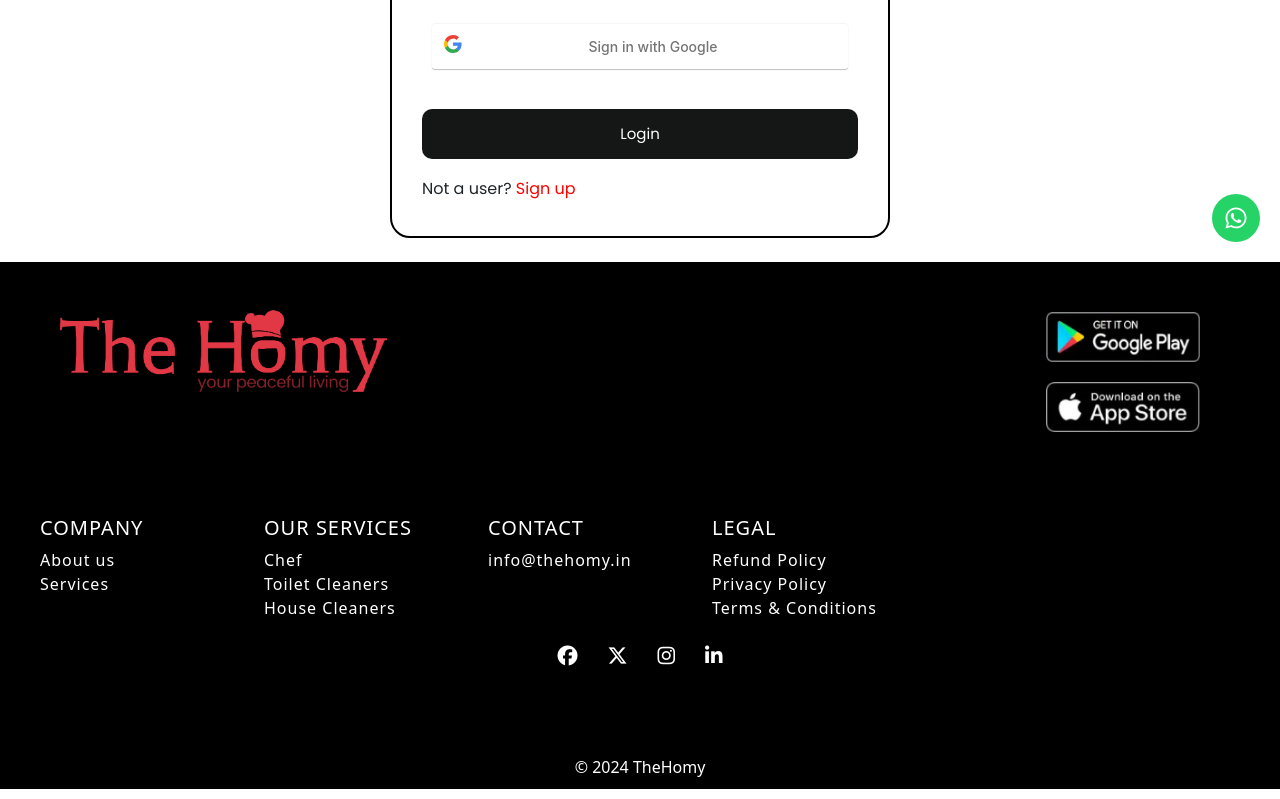
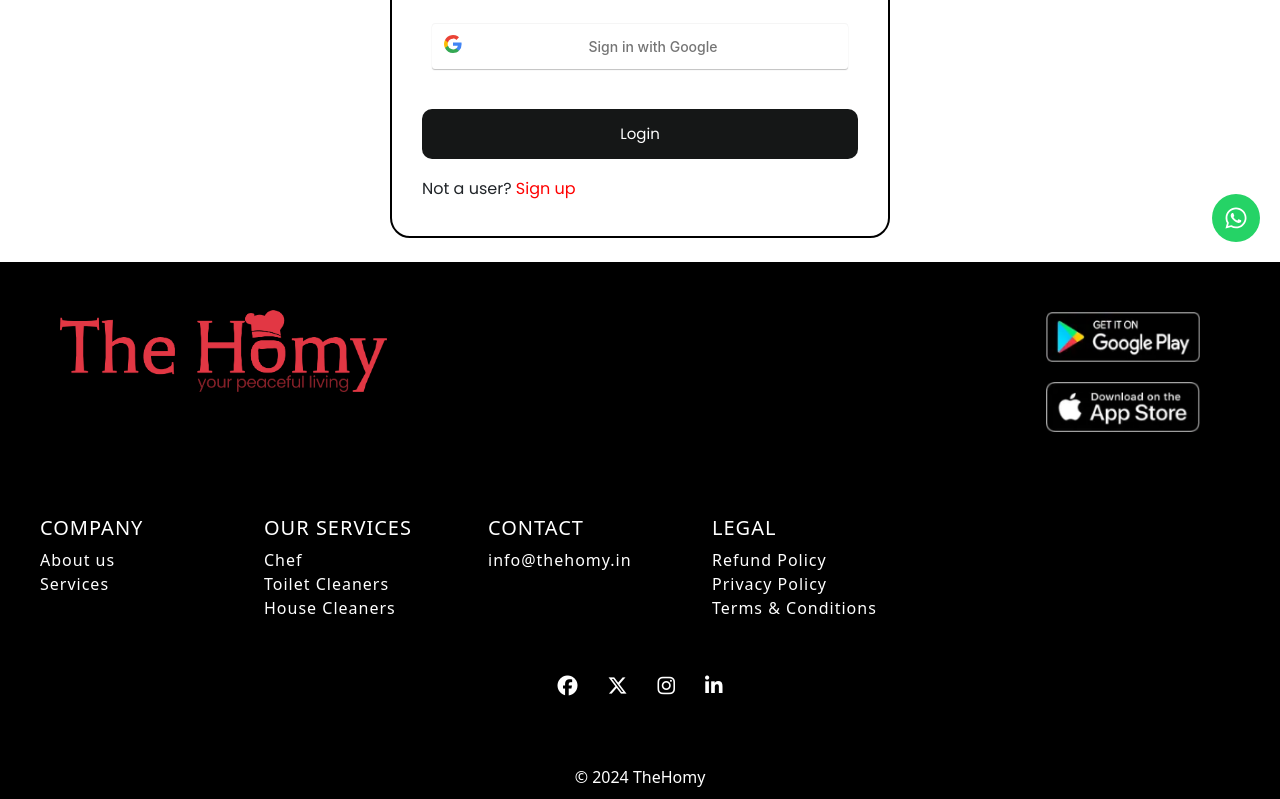
Before and after one commit to thehomy001/thehomy.in, a React (Vite) app: page /Login in a window 1280 px wide. Shown: the part 538-1337 px from the top of the page. Built offline with nearby package versions, Linux system fonts and the light colour scheme.

Commit message:
finished

```diff
--- a/components/Banner/Banner.css
+++ b/components/Banner/Banner.css
@@ -1,5 +1,16 @@
 .banner-outer {
 	font-family: "Lato", sans-serif;
+}
+.carousel-control-prev-icon{
+	display: none;
+}
+.carousel-control-prev-icon::after{
+	display: none;
+
+}
+.carousel-control-next-icon::after{
+	display: none;
+
 }
 
 .banner-outer h5 {
--- a/components/Footer/Footer.css
+++ b/components/Footer/Footer.css
@@ -50,7 +50,7 @@ h5{
 .social{
 
     align-items: center;
-    margin: 20px;
+    margin-top: 50px;
 }
 .fb, .li, .ig, .x {
     transition: all 0.3s ease-in-out;
```
